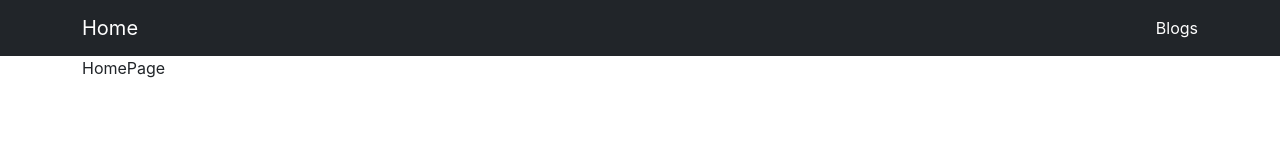
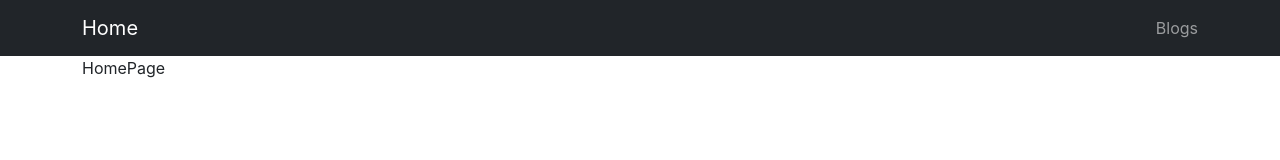
Before and after one commit to nckdgns3167/react-blog, a React (Create React App) app: page / in a window 1280 px wide. Shown: the top 160 px of the page. Built offline with nearby package versions, Linux system fonts and the light colour scheme.

Commit message:
NavLink의 사용 이유

```diff
--- a/src/components/Navbar.js
+++ b/src/components/Navbar.js
@@ -1,5 +1,5 @@
 import React from "react";
-import { Link } from "react-router-dom";
+import { Link, NavLink } from "react-router-dom";
 const Navbar = () => {
   return (
     <nav className="navbar navbar-dark bg-dark">
@@ -9,9 +9,14 @@
         </Link>
         <ul className="navbar-nav">
           <li className="nav-item">
-            <Link className="nav-link active" aria-current="page" to="/blogs">
+            <NavLink
+              activeClassName="active"
+              className="nav-link"
+              aria-current="page"
+              to="/blogs"
+            >
               Blogs
-            </Link>
+            </NavLink>
           </li>
         </ul>
       </div>
```
